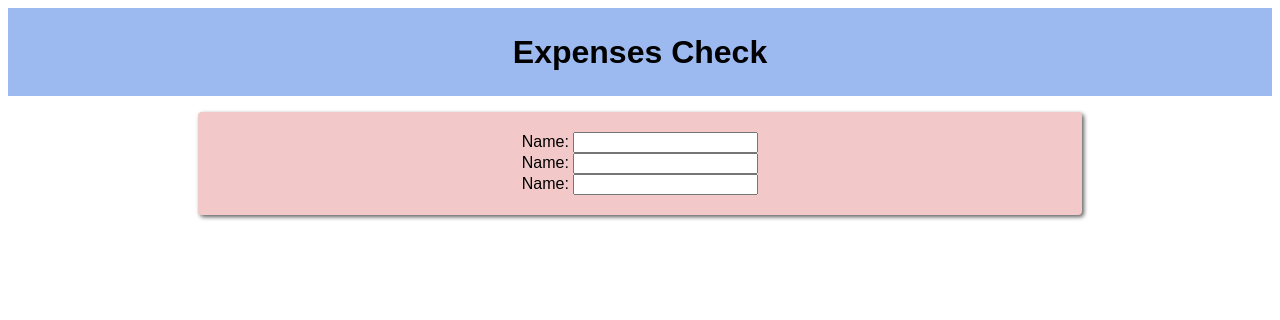
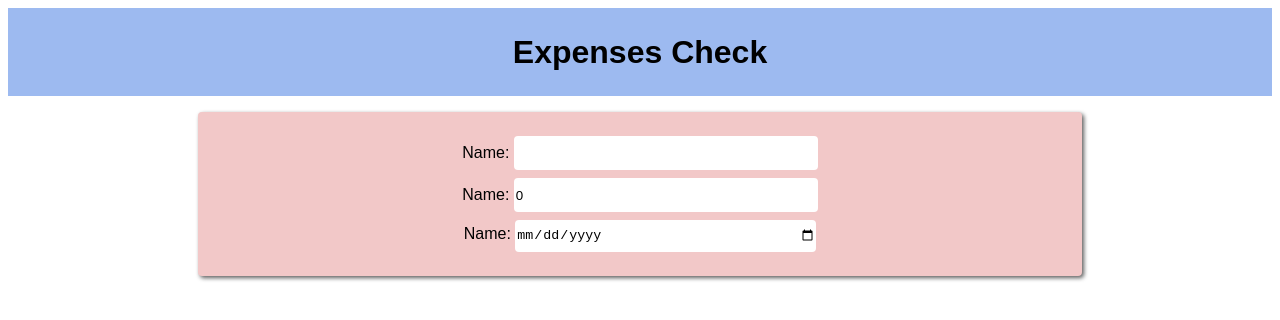
Before and after one commit to hiroharu8864/react-zero-app, a React (Create React App) app: page / in a window 1280 px wide. Shown: the top 320 px of the page. Built offline with nearby package versions, Linux system fonts and the light colour scheme.

Commit message:
220704_いったん途中

```diff
--- a/src/App.tsx
+++ b/src/App.tsx
@@ -1,8 +1,15 @@
+import { useState } from "react";
 import "./styles.css";
 import { Header } from "../src/components/atoms/layout/Header";
 import { FormContainer } from "../src/components/molecules/FormContainer";
 
 export default function App() {
+  type ListItem = {
+    id: string;
+    content: { name: string; price: number; date: Date };
+  };
+  const [listItems, setListItems] = useState<ListItem[]>([]);
+
   return (
     <div className="App">
       <Header />
--- a/src/components/molecules/FormContainer.tsx
+++ b/src/components/molecules/FormContainer.tsx
@@ -1,4 +1,4 @@
-import { FC, memo, ReactNode } from "react";
+import { ChangeEvent, FC, memo, ReactNode, useState } from "react";
 import styled from "styled-components";
 
 type Props = {
@@ -18,24 +18,49 @@ const SFormContainer = styled.div`
   padding: 20px 0px;
 `;
 
-/**Todo */
-const SInput = styled.input``;
+const SInput = styled.input`
+  height: 32px;
+  margin-top: 4px;
+  margin-bottom: 4px;
+  width: 300px;
+  border-radius: 4px;
+  border: none;
+`;
+
+const SButton = styled.button`
+  margin-top: 24px;
+`;
 
 export const FormContainer: FC<Props> = memo((Props) => {
+  const [name, setName] = useState("");
+  const [price, setPrice] = useState(0);
+  const [date, setDate] = useState("");
+
+  const onChangeName = (event: ChangeEvent<HTMLInputElement>) => {
+    setName(event.target.value);
+  };
+  const onChangePrice = (event: ChangeEvent<HTMLInputElement>) => {
+    const priceNum = Number(event.target.value);
+    setPrice(priceNum);
+  };
+  const onChangeDate = (event: ChangeEvent<HTMLInputElement>) => {
+    setName(event.target.value);
+  };
+
   return (
     <>
       <SFormContainer>
         <div>
           <label>Name: </label>
-          <input></input>
+          <SInput value={name} onChange={onChangeName}></SInput>
         </div>
         <div>
           <label>Name: </label>
-          <input></input>
+          <SInput type="number" value={price} onChange={onChangePrice}></SInput>
         </div>
         <div>
           <label>Name: </label>
-          <input></input>
+          <SInput type="date" value={date} onChange={onChangeDate}></SInput>
         </div>
       </SFormContainer>
     </>
```
